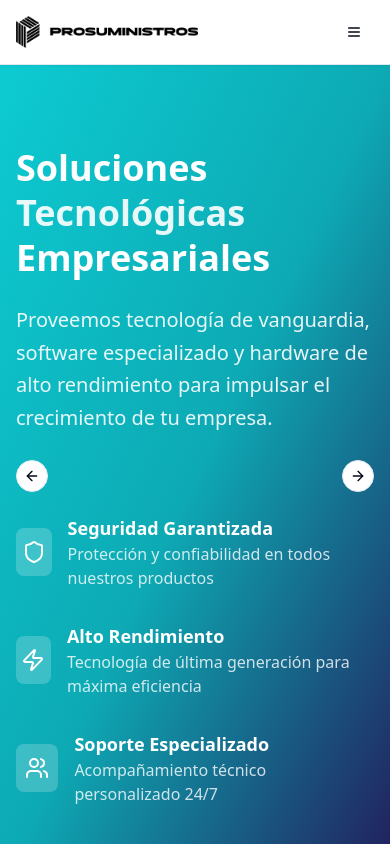
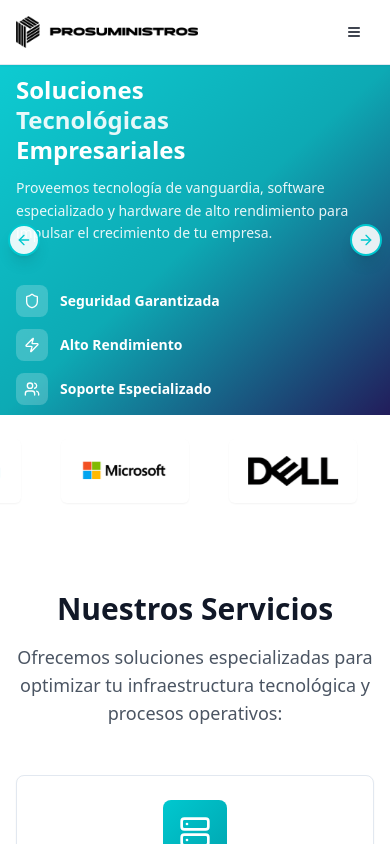
Before and after one commit to Prosuministros/prosuministros-ecommerce-hero, a React (Vite) app: page / in a window 390 px wide. Shown: the top 844 px of the page. Built offline with nearby package versions, Linux system fonts and the light colour scheme.

Commit message:
Se modifico el diseño responsivo del banner principal

```diff
--- a/src/components/Hero.tsx
+++ b/src/components/Hero.tsx
@@ -1,58 +1,59 @@
-
 import { Button } from '@/components/ui/button'
 import { ArrowRight, Shield, Zap, Users } from 'lucide-react'
 
 const Hero = () => {
   return (
-    <section className="relative min-h-[80vh] flex items-center">
+    <section className="relative w-full h-full flex items-center">
       {/* Background with gradient */}
       <div className="absolute inset-0 bg-gradient-to-br from-[#00C8CF] via-[#00A5B0] to-[#161052] opacity-95" />
 
       {/* Content */}
-      <div className="relative z-10 max-w-7xl mx-auto px-4 sm:px-6 lg:px-8 py-20">
-        <div className="grid lg:grid-cols-2 gap-12 items-center">
+      <div className="relative z-10 w-full h-full flex items-center px-4 sm:px-6 lg:px-8">
+        <div className="max-w-7xl mx-auto w-full">
+          <div className="grid lg:grid-cols-2 gap-6 lg:gap-12 items-center">
             {/* Text Content */}
             <div className="text-white">
-            <h1 className="text-4xl md:text-6xl font-bold leading-tight mb-6">
+              <h1 className="text-2xl sm:text-3xl md:text-4xl lg:text-5xl xl:text-6xl font-bold leading-tight mb-3 lg:mb-6">
                 Soluciones
                 <span className="block text-white/90">Tecnológicas</span>
                 <span className="block">Empresariales</span>
               </h1>
-            <p className="text-xl text-white/90 mb-8 leading-relaxed">
+              <p className="text-sm sm:text-base lg:text-xl text-white/90 mb-4 lg:mb-8 leading-relaxed">
                 Proveemos tecnología de vanguardia, software especializado y hardware
                 de alto rendimiento para impulsar el crecimiento de tu empresa.
               </p>
             </div>
 
             {/* Feature Icons */}
-          <div className="grid grid-cols-1 gap-8">
-            <div className="flex items-center space-x-4 text-white">
-              <div className="w-12 h-12 bg-white/20 rounded-lg flex items-center justify-center">
-                <Shield className="w-6 h-6" />
+            <div className="grid grid-cols-1 gap-3 lg:gap-6">
+              <div className="flex items-center space-x-3 lg:space-x-4 text-white">
+                <div className="w-8 h-8 lg:w-12 lg:h-12 bg-white/20 rounded-lg flex items-center justify-center flex-shrink-0">
+                  <Shield className="w-4 h-4 lg:w-6 lg:h-6" />
                 </div>
-              <div>
-                <h3 className="text-lg font-semibold">Seguridad Garantizada</h3>
-                <p className="text-white/80">Protección y confiabilidad en todos nuestros productos</p>
+                <div className="min-w-0">
+                  <h3 className="text-sm lg:text-lg font-semibold">Seguridad Garantizada</h3>
+                  <p className="text-xs lg:text-base text-white/80 hidden sm:block">Protección y confiabilidad en todos nuestros productos</p>
                 </div>
               </div>
 
-            <div className="flex items-center space-x-4 text-white">
-              <div className="w-12 h-12 bg-white/20 rounded-lg flex items-center justify-center">
-                <Zap className="w-6 h-6" />
+              <div className="flex items-center space-x-3 lg:space-x-4 text-white">
+                <div className="w-8 h-8 lg:w-12 lg:h-12 bg-white/20 rounded-lg flex items-center justify-center flex-shrink-0">
+                  <Zap className="w-4 h-4 lg:w-6 lg:h-6" />
                 </div>
-              <div>
-                <h3 className="text-lg font-semibold">Alto Rendimiento</h3>
-                <p className="text-white/80">Tecnología de última generación para máxima eficiencia</p>
+                <div className="min-w-0">
+                  <h3 className="text-sm lg:text-lg font-semibold">Alto Rendimiento</h3>
+                  <p className="text-xs lg:text-base text-white/80 hidden sm:block">Tecnología de última generación para máxima eficiencia</p>
                 </div>
               </div>
 
-            <div className="flex items-center space-x-4 text-white">
-              <div className="w-12 h-12 bg-white/20 rounded-lg flex items-center justify-center">
-                <Users className="w-6 h-6" />
+              <div className="flex items-center space-x-3 lg:space-x-4 text-white">
+                <div className="w-8 h-8 lg:w-12 lg:h-12 bg-white/20 rounded-lg flex items-center justify-center flex-shrink-0">
+                  <Users className="w-4 h-4 lg:w-6 lg:h-6" />
                 </div>
-              <div>
-                <h3 className="text-lg font-semibold">Soporte Especializado</h3>
-                <p className="text-white/80">Acompañamiento técnico personalizado 24/7</p>
+                <div className="min-w-0">
+                  <h3 className="text-sm lg:text-lg font-semibold">Soporte Especializado</h3>
+                  <p className="text-xs lg:text-base text-white/80 hidden sm:block">Acompañamiento técnico personalizado 24/7</p>
+                </div>
               </div>
             </div>
           </div>
--- a/src/pages/Index.tsx
+++ b/src/pages/Index.tsx
@@ -15,80 +15,174 @@ const Index = () => {
     <div className="min-h-screen bg-white">
       <Header />
       <div className="w-full relative">
-        <Carousel opts={{ align: 'start', loop: true }} className="w-full">
+        <Carousel
+          opts={{
+            align: 'start',
+            loop: true,
+            slidesToScroll: 1,
+            duration: 20
+          }}
+          className="w-full"
+        >
           <CarouselContent>
+            {/* Hero Component */}
             <CarouselItem>
+              <div className="w-full h-[350px] xs:h-[400px] sm:h-[450px] md:h-[500px] lg:h-[550px] xl:h-[600px] 2xl:h-[650px] overflow-hidden">
                 <Hero />
+              </div>
             </CarouselItem>
+
+            {/* Banner 1 - Renting Tecnológico */}
             <CarouselItem>
+              <div className="w-full h-[350px] xs:h-[400px] sm:h-[450px] md:h-[500px] lg:h-[550px] xl:h-[600px] 2xl:h-[650px] bg-[#00c8cf] flex items-center justify-center relative overflow-hidden">
                 <img
                   src="/img/BannerProsuministros01.png"
                   alt="Soluciones de Renting Tecnológico"
-                className="w-full h-[60vw] max-h-[80vh] min-h-[250px] object-contain bg-[#00c8cf]"
-                style={{ backgroundColor: '#00c8cf' }}
+                  className="w-full h-full object-cover object-center
+                            sm:object-contain
+                            transform scale-110 sm:scale-100
+                            transition-transform duration-300"
+                  style={{
+                    objectPosition: 'center center',
+                    minWidth: '100%',
+                    minHeight: '100%'
+                  }}
+                  loading="lazy"
                 />
+                {/* Overlay sutil para mejor legibilidad en móvil */}
+                <div className="absolute inset-0 bg-gradient-to-b from-transparent via-transparent to-black/10 sm:hidden pointer-events-none" />
+              </div>
             </CarouselItem>
+
+            {/* Banner 2 - Servicios Integrales */}
             <CarouselItem>
+              <div className="w-full h-[350px] xs:h-[400px] sm:h-[450px] md:h-[500px] lg:h-[550px] xl:h-[600px] 2xl:h-[650px] bg-[#00c8cf] flex items-center justify-center relative overflow-hidden">
                 <img
                   src="/img/BannerProsuministros02.png"
                   alt="Servicios Integrales para su Negocio"
-                className="w-full h-[60vw] max-h-[80vh] min-h-[250px] object-contain bg-[#00c8cf]"
-                style={{ backgroundColor: '#00c8cf' }}
+                  className="w-full h-full object-cover object-center
+                            sm:object-contain
+                            transform scale-110 sm:scale-100
+                            transition-transform duration-300"
+                  style={{
+                    objectPosition: 'center center',
+                    minWidth: '100%',
+                    minHeight: '100%'
+                  }}
+                  loading="lazy"
                 />
+                <div className="absolute inset-0 bg-gradient-to-b from-transparent via-transparent to-black/10 sm:hidden pointer-events-none" />
+              </div>
             </CarouselItem>
+
+            {/* Banner 3 - Soporte Técnico */}
             <CarouselItem>
+              <div className="w-full h-[350px] xs:h-[400px] sm:h-[450px] md:h-[500px] lg:h-[550px] xl:h-[600px] 2xl:h-[650px] bg-[#00c8cf] flex items-center justify-center relative overflow-hidden">
                 <img
                   src="/img/BannerProsuministros03.png"
                   alt="Soporte Técnico Especializado"
-                className="w-full h-[60vw] max-h-[80vh] min-h-[250px] object-contain bg-[#00c8cf]"
-                style={{ backgroundColor: '#00c8cf' }}
+                  className="w-full h-full object-cover object-center
+                            sm:object-contain
+                            transform scale-110 sm:scale-100
+                            transition-transform duration-300"
+                  style={{
+                    objectPosition: 'center center',
+                    minWidth: '100%',
+                    minHeight: '100%'
+                  }}
+                  loading="lazy"
                 />
+                <div className="absolute inset-0 bg-gradient-to-b from-transparent via-transparent to-black/10 sm:hidden pointer-events-none" />
+              </div>
             </CarouselItem>
           </CarouselContent>
-          <CarouselPrevious className="left-4 md:left-8" />
-          <CarouselNext className="right-4 md:right-8" />
+
+          {/* Navigation Buttons */}
+          <CarouselPrevious className="left-2 sm:left-4 md:left-6 lg:left-8 z-20 bg-white/90 hover:bg-white border-2 border-[#00c8cf] text-[#00c8cf] hover:text-[#00c8cf] shadow-lg transition-all duration-200" />
+          <CarouselNext className="right-2 sm:right-4 md:right-6 lg:right-8 z-20 bg-white/90 hover:bg-white border-2 border-[#00c8cf] text-[#00c8cf] hover:text-[#00c8cf] shadow-lg transition-all duration-200" />
         </Carousel>
       </div>
+
+      {/* Brands Carousel */}
       <MarcasCarousel />
+
+      {/* Services Section */}
       <div id="servicios">
         <Services />
       </div>
+
+      {/* Team Info */}
       <EquipoInfo />
+
+      {/* Hardware Section */}
       <div id="hardware">
         <HardwareSection />
       </div>
+
+      {/* Software Section */}
       <div id="software">
         <SoftwareSection />
       </div>
+
+      {/* Brand Banners */}
       <BrandBanners />
 
       {/* Footer */}
       <footer className="bg-gray-900 text-white py-12">
         <div className="max-w-7xl mx-auto px-4 sm:px-6 lg:px-8">
           <div className="grid grid-cols-1 md:grid-cols-4 gap-8 text-center">
+            {/* Logo Section */}
+            <div className="flex justify-center items-center">
+              <img
+                src="/img/logoprosuministrosBlanco.png"
+                alt="ProSuministros Logo"
+                className="w-48 md:w-56 h-auto"
+                loading="lazy"
+              />
+            </div>
+
+            {/* Contact Section */}
             <div>
-              <img src="/img/logoprosuministrosBlanco.png" alt="ProSuministros Logo" className="mx-auto mb-4 w-56 h-auto" />
-            </div>
-            <div>
-              <h4 className="font-semibold mb-4">Contacto</h4>
+              <h4 className="font-semibold mb-4 text-lg">Contacto</h4>
               <ul className="space-y-2 text-gray-300">
-                <li>WhatsApp: +57 318 361 2161</li>
-                <li>Bogotá, Colombia</li>
+                <li className="flex items-center justify-center md:justify-start">
+                  <span className="mr-2">📱</span>
+                  WhatsApp: +57 318 361 2161
+                </li>
+                <li className="flex items-center justify-center md:justify-start">
+                  <span className="mr-2">📍</span>
+                  Bogotá, Colombia
+                </li>
               </ul>
             </div>
+
+            {/* Business Hours */}
             <div>
-              <h4 className="font-semibold mb-4">Horarios de atención</h4>
-              <p className="text-gray-300">Lunes - Viernes: 8:00 am to 5:00 pm</p>
+              <h4 className="font-semibold mb-4 text-lg">Horarios de atención</h4>
+              <div className="text-gray-300 space-y-1">
+                <p className="font-medium">Lunes - Viernes</p>
+                <p>8:00 am - 5:00 pm</p>
               </div>
+            </div>
+
+            {/* Social Media */}
             <div>
-              <h4 className="font-semibold mb-4">Redes Sociales</h4>
-              <div className="flex justify-center mt-2">
-                <a href="https://www.linkedin.com/company/prosuministros/" target="_blank" rel="noopener noreferrer" aria-label="LinkedIn" className="text-[#00C8CF] hover:text-white text-3xl">
+              <h4 className="font-semibold mb-4 text-lg">Redes Sociales</h4>
+              <div className="flex justify-center md:justify-start">
+                <a
+                  href="https://www.linkedin.com/company/prosuministros/"
+                  target="_blank"
+                  rel="noopener noreferrer"
+                  aria-label="LinkedIn ProSuministros"
+                  className="text-[#00C8CF] hover:text-white text-3xl transition-colors duration-200 hover:scale-110 transform"
+                >
                   <SiLinkedin />
                 </a>
               </div>
             </div>
           </div>
+
+          {/* Copyright */}
           <div className="border-t border-gray-800 mt-8 pt-8 text-center text-gray-400">
             <p>&copy; 2025 TDX. Todos los derechos reservados.</p>
           </div>
```
Also changed, not shown: public/img/BannerProsuministros03v2.png (added). Lines whose indentation alone changed are shown as unchanged.
